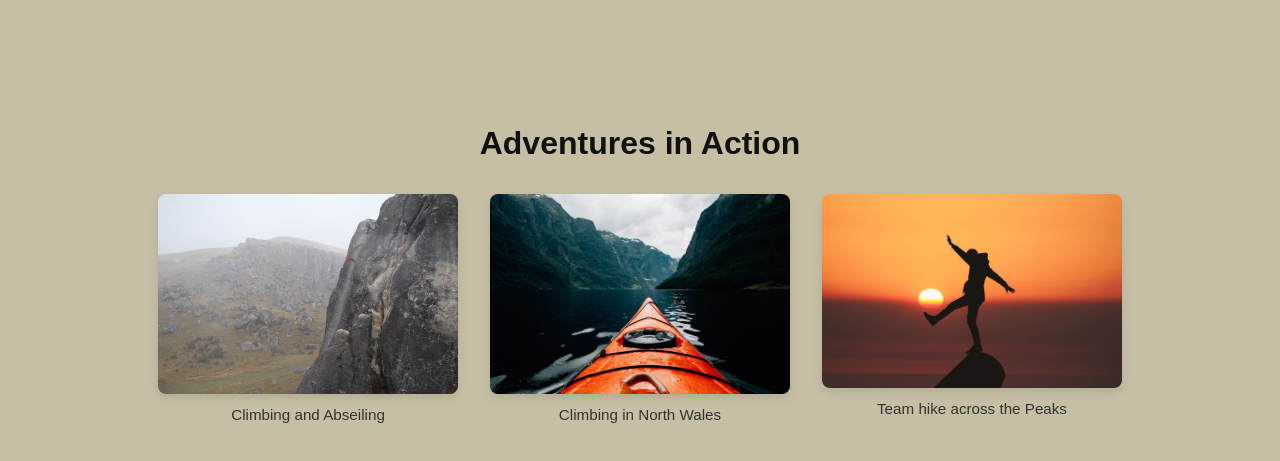
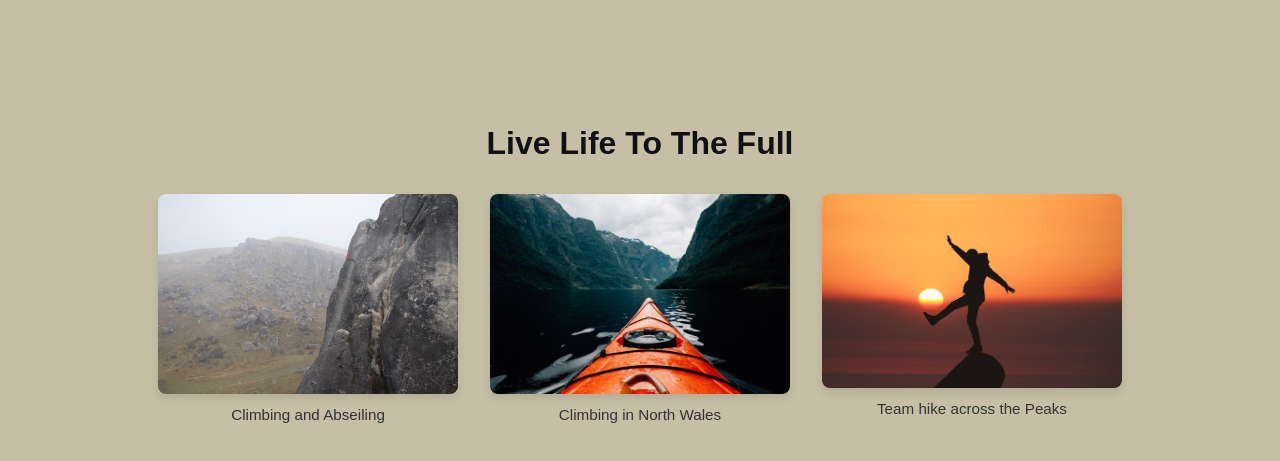
Before and after one commit to ten10adventures/ten10adventures.github.io, a website: page index.html in a window 1280 px wide. Shown: the part 371-832 px from the top of the page. Drawn offline with Linux system fonts and the light colour scheme; a web font is replaced by a local one.

Commit message:
Add files via upload

```diff
--- a/index.html
+++ b/index.html
@@ -29,7 +29,7 @@
 
     <section class="image-section">
       <div class="container">
-        <h2>Adventures in Action</h2>
+        <h2>Live Life To The Full</h2>
         <div class="image-row">
           <div class="image-item">
             <img src="assets/img/IMG_8378.jpeg" alt="Abseiling 1" />
```
